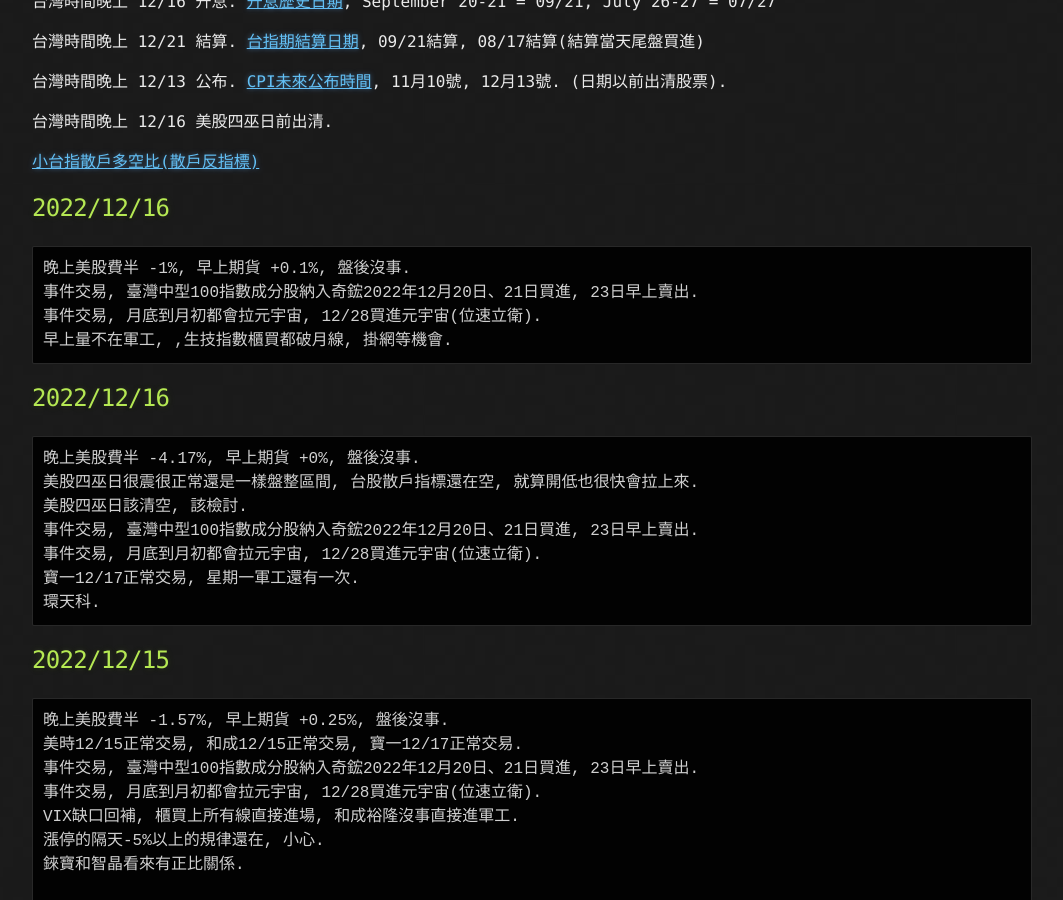
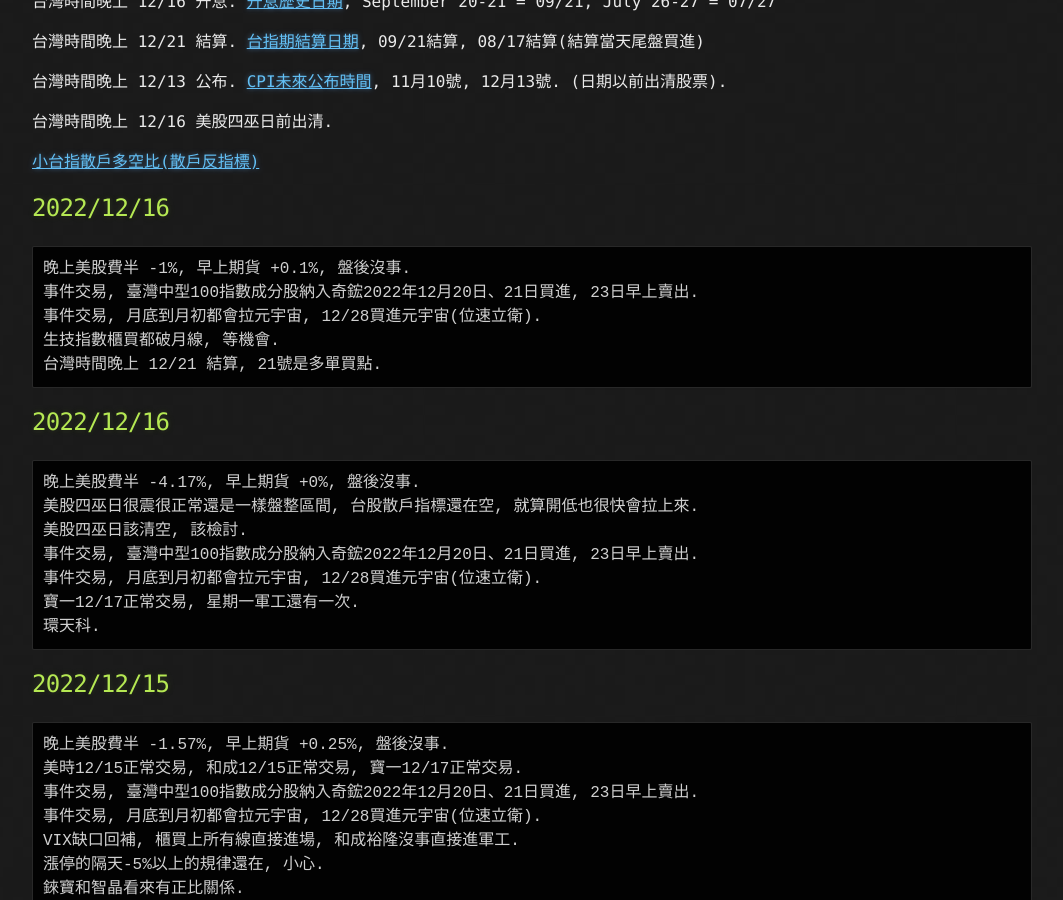
Before and after one commit to lepg5487/Stock_God, a Jekyll site: the page built from index.md, in a window 1280 px wide and 900 px high, scrolled down 348 px. Shown: the whole window, without its empty margins (108-1171 px from the left). Built offline with Jekyll 4.4.1, drawn with Linux system fonts in a browser that asks for light colours; our own code applies the rules of GitHub Pages for plain Markdown files.

Commit message:
Update index.md

````diff
--- a/index.md
+++ b/index.md
@@ -21,7 +21,8 @@ layout: testlayouts
 晚上美股費半 -1%, 早上期貨 +0.1%, 盤後沒事.
 事件交易, 臺灣中型100指數成分股納入奇鋐2022年12月20日、21日買進, 23日早上賣出.
 事件交易, 月底到月初都會拉元宇宙, 12/28買進元宇宙(位速立衛).
-早上量不在軍工, ,生技指數櫃買都破月線, 掛網等機會.
+生技指數櫃買都破月線, 等機會.
+台灣時間晚上 12/21 結算, 21號是多單買點.
 ```
 
 ## 2022/12/16
````
